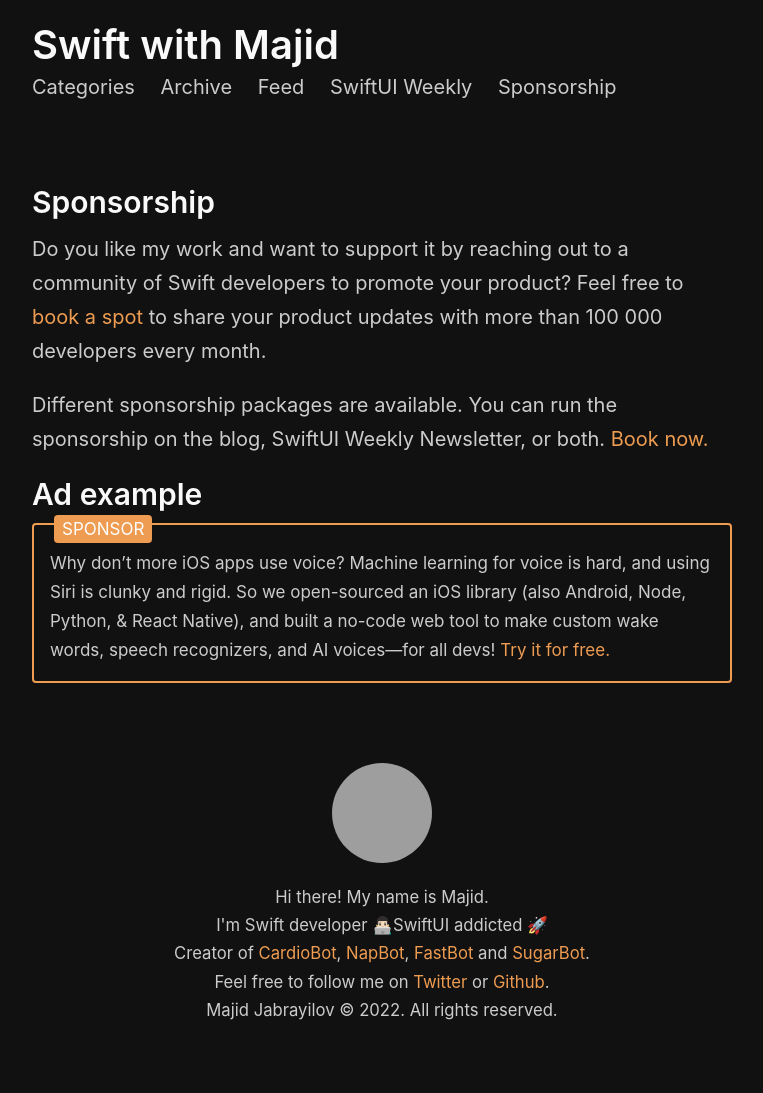
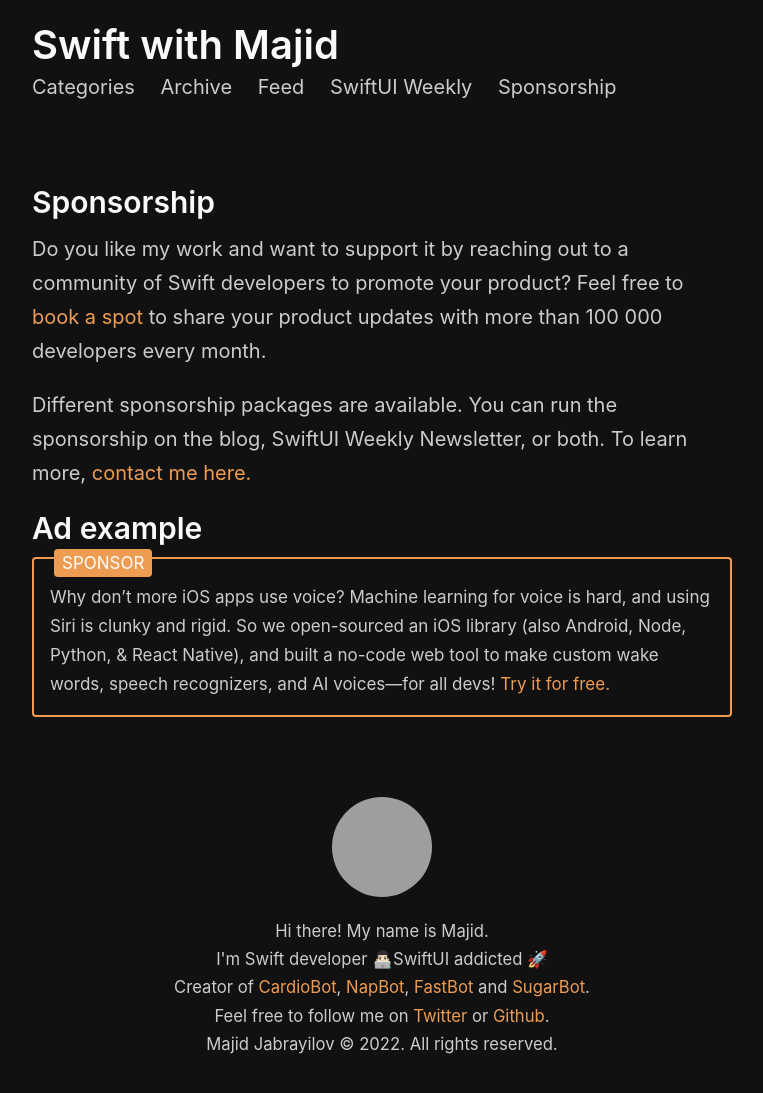
Before and after one commit to mecid/mecid.github.io, a Jekyll site: the page built from sponsorship.md, in a window 1280 px wide, cut to the strip 0-1098 px from the top of the page. Shown: the top 1093 px of the strip, without its empty margins (258-1021 px from the left). Built offline with Jekyll 4.4.1, drawn with Linux system fonts in a browser that asks for light colours; before the commit the page ends 1064 px from its top, so only the background shows below that; grey boxes are pictures that could not be loaded.

Commit message:
sponsorship page tuned

```diff
--- a/sponsorship.md
+++ b/sponsorship.md
@@ -5,7 +5,7 @@ layout: page
 
 Do you like my work and want to support it by reaching out to a community of Swift developers to promote your product? Feel free to [book a spot](mailto:cmecid@gmail.com?subject=Sponsorship) to share your product updates with more than 100 000 developers every month.
 
-Different sponsorship packages are available. You can run the sponsorship on the blog, SwiftUI Weekly Newsletter, or both. [Book now.](mailto:cmecid@gmail.com?subject=Sponsorship)
+Different sponsorship packages are available. You can run the sponsorship on the blog, SwiftUI Weekly Newsletter, or both. To learn more, [contact me here.](mailto:cmecid@gmail.com?subject=Sponsorship)
 
 ## Ad example
 {% include ads.html %}
```
